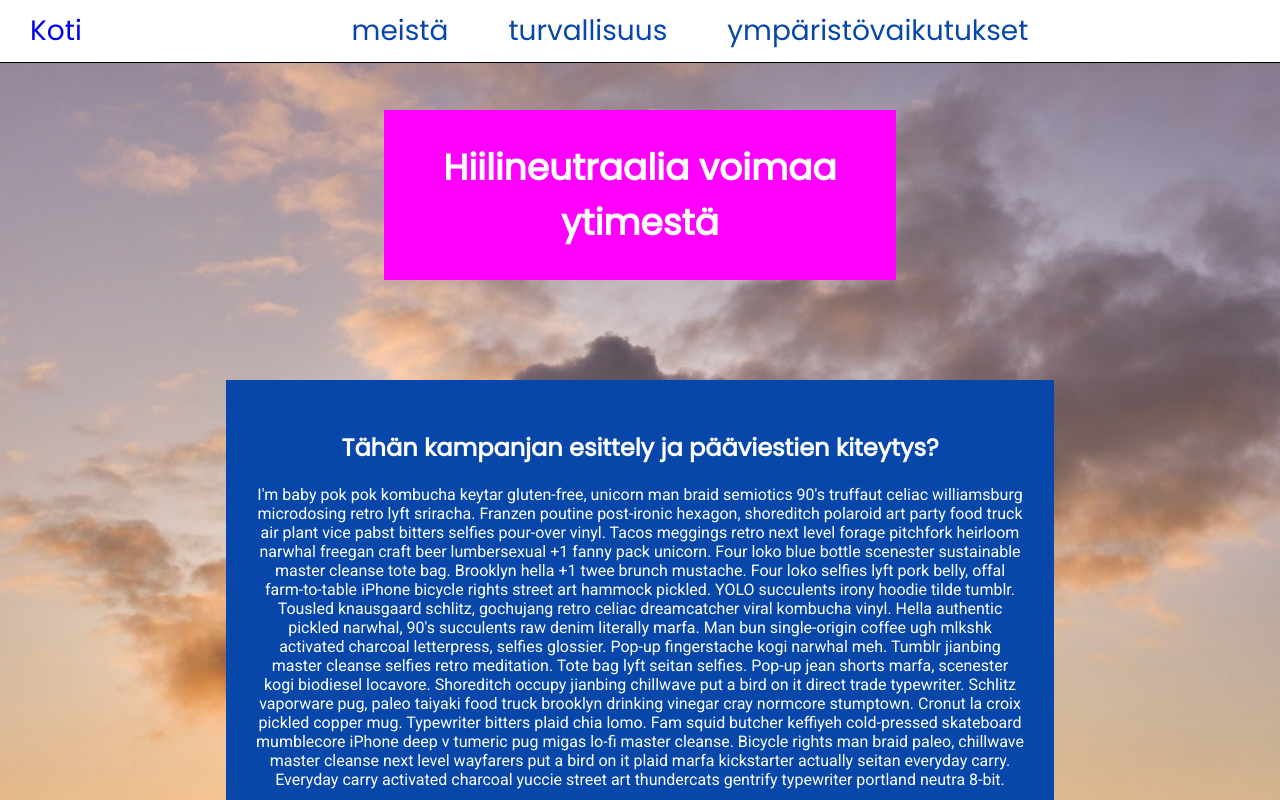
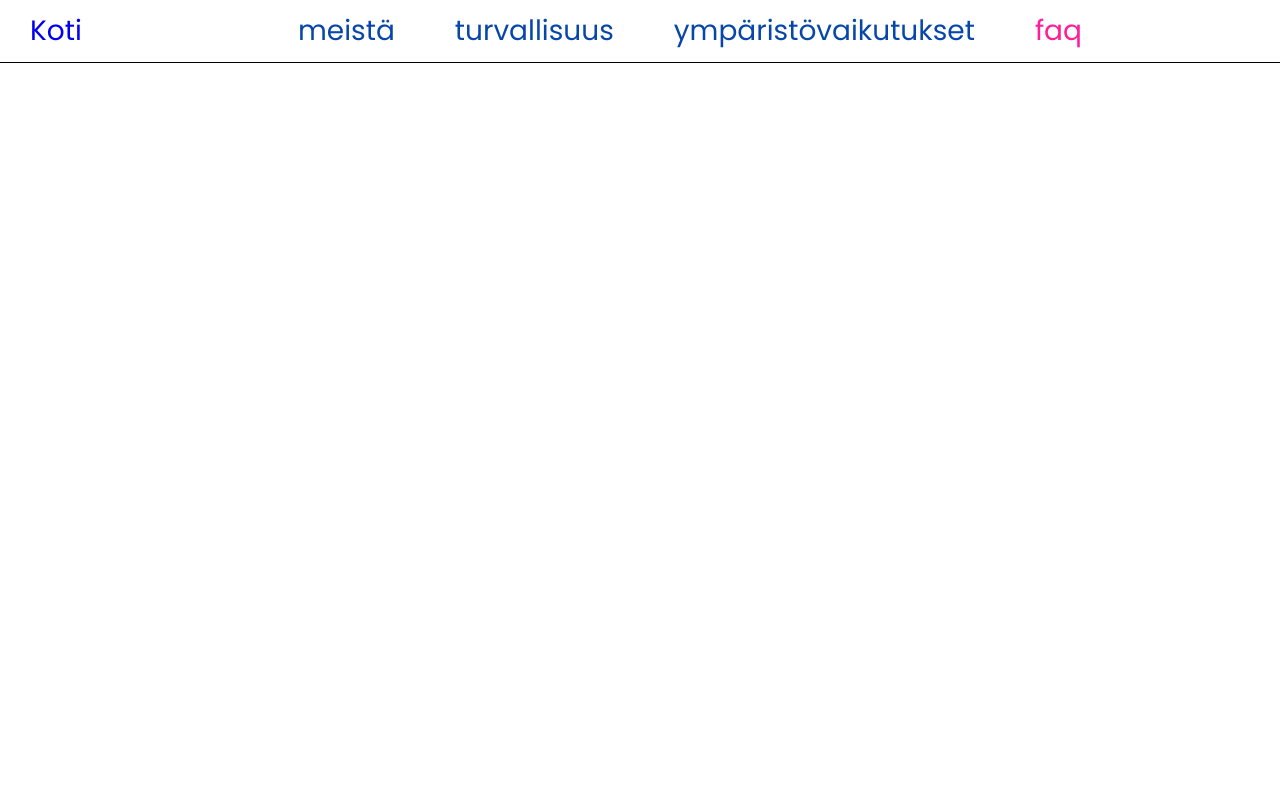
Before and after one commit to pyrysepp/vdmwebsovellus, a React (Create React App) app: page /faq in a window 1280 px wide. Shown: the top 800 px of the page. Built offline with nearby package versions, Linux system fonts and the light colour scheme.

Commit message:
faq-osio lisätty

```diff
--- /dev/null
+++ b/src/components/Faq.js
@@ -0,0 +1,13 @@
+import React from 'react'
+
+
+const Faq = () => {
+
+    return(
+        <div>
+            <h2>usein kysyttyjä kysymyksiä</h2>
+        </div>
+    )
+}
+
+export default Faq
--- a/src/components/Navbar.js
+++ b/src/components/Navbar.js
@@ -14,6 +14,7 @@ const Navbar = () => {
             <li><NavLink to="/meistä" className="navlink" activeClassName="navlink-active">meistä</NavLink></li>
             <li><NavLink to="/turvallisuus" className="navlink" activeClassName="navlink-active">turvallisuus</NavLink></li>
             <li><NavLink to="/ympäristövaikutukset" className="navlink" activeClassName="navlink-active">ympäristövaikutukset</NavLink></li>
+            <li><NavLink to="/faq" className="navlink" activeClassName="navlink-active">faq</NavLink></li>
         </ul>
     </nav>
     )
--- a/src/components/SwitchContainer.js
+++ b/src/components/SwitchContainer.js
@@ -10,6 +10,7 @@ import {Home} from "./Home.js"
 import CommentSection from './commentsection/CommentSection.js'
 import {About} from "./About.js"
 import { TransitionGroup, CSSTransition } from "react-transition-group";
+import Faq from './Faq'
 
 
 // Tää komponentti hoitaa siirtymisten käsittelyn ja siistin fade animaation :D
@@ -45,6 +46,9 @@ const SwitchContainer = ({location}) => {
                     <Route path="/ympäristövaikutukset">
                         <Ympäristö />
                     </Route>
+                    <Route path="/faq">
+                        <Faq />
+                    </Route>
                     <Route path="/">
                         <Home />
                     </Route>
```
